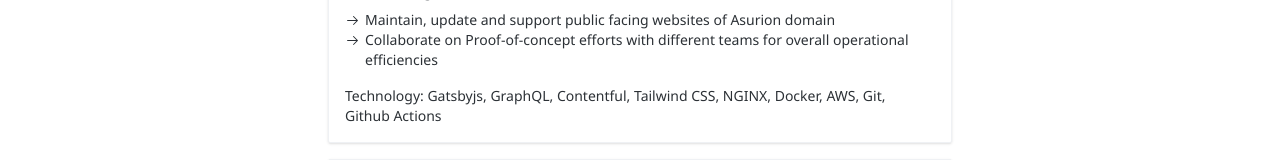
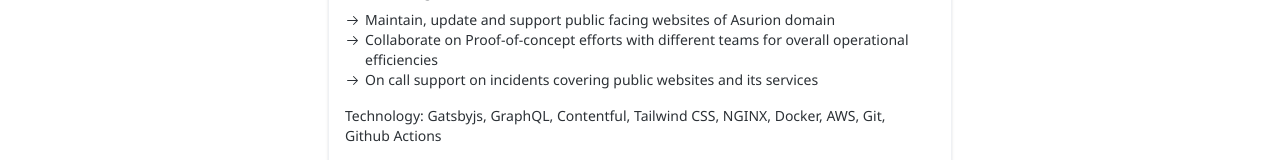
Before and after one commit to swoppy/jsonbarba, a Next.js app: page / in a window 1280 px wide. Shown: the part 583-743 px from the top of the page. Built offline with nearby package versions, Linux system fonts and the light colour scheme.

Commit message:
chore: add responsibility on latest exp

```diff
--- a/src/components/ExperienceSection.tsx
+++ b/src/components/ExperienceSection.tsx
@@ -17,6 +17,7 @@
       highlights: [
         "Maintain, update and support public facing websites of Asurion domain",
         "Collaborate on Proof-of-concept efforts with different teams for overall operational efficiencies",
+        "On call support on incidents covering public websites and its services",
       ],
       period: '2023 - present',
       technology: ["Gatsbyjs", "GraphQL", "Contentful", "Tailwind CSS", "NGINX", "Docker", "AWS", "Git", "Github Actions"]
```
